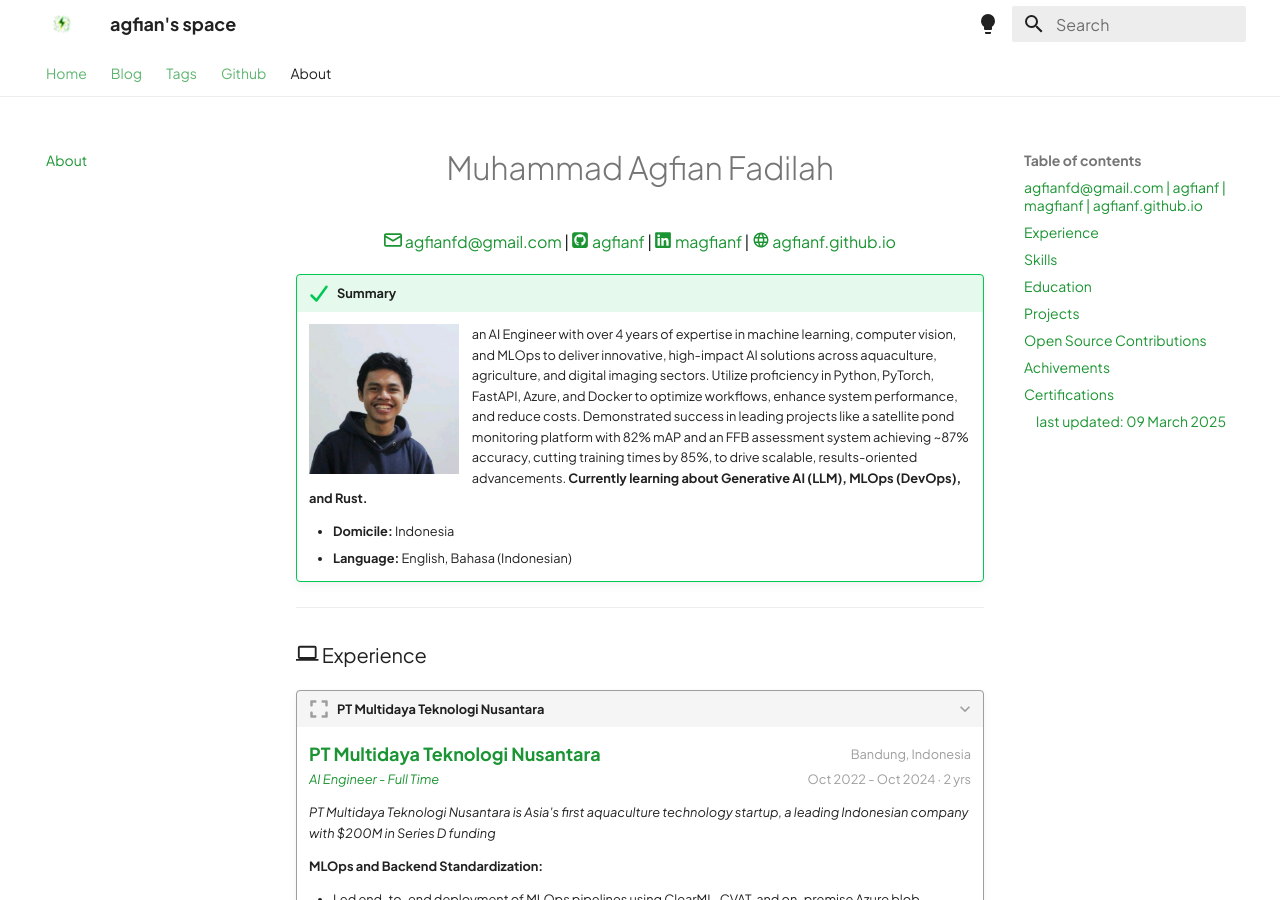
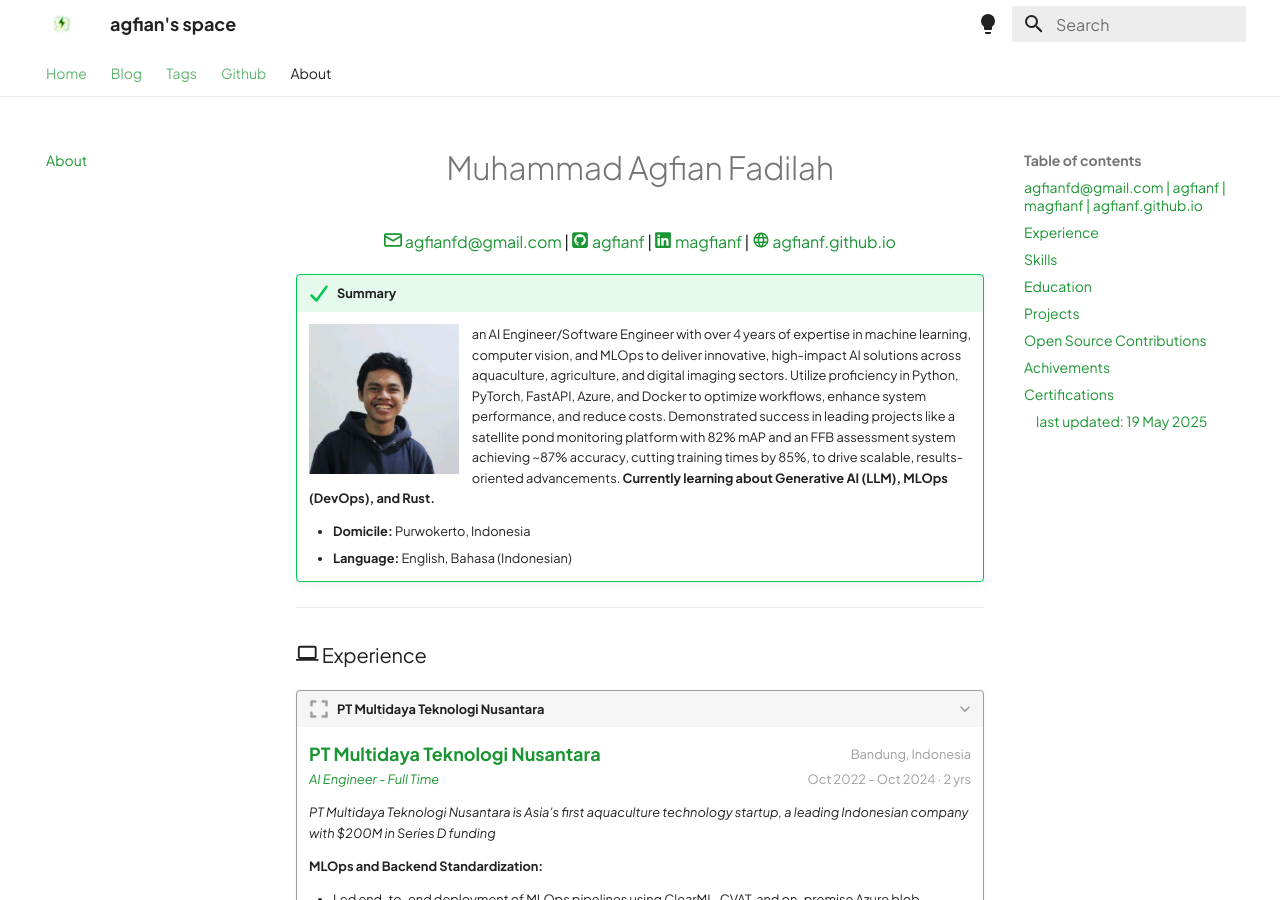
Before and after one commit to agfianf/agfianf.github.io, an MkDocs documentation site: the page built from docs/about.md, in a window 1280 px wide and 900 px high. Built offline with MkDocs 1.6.1 and Material for MkDocs 9.7.7, drawn with Linux system fonts in a browser that asks for light colours; some of the changed text lies outside the part shown.

```diff
--- a/docs/about.md
+++ b/docs/about.md
@@ -8,9 +8,9 @@
 
     ![Profile](./assets/profile.jpeg){ width=150px; align=left }
 
-    an AI Engineer with over 4 years of expertise in machine learning, computer vision, and MLOps to deliver innovative, high-impact AI solutions across aquaculture, agriculture, and digital imaging sectors. Utilize proficiency in Python, PyTorch, FastAPI, Azure, and Docker to optimize workflows, enhance system performance, and reduce costs. Demonstrated success in leading projects like a satellite pond monitoring platform with 82% mAP and an FFB assessment system achieving ~87% accuracy, cutting training times by 85%, to drive scalable, results-oriented advancements. **Currently learning about Generative AI (LLM), MLOps (DevOps), and Rust.**
+    an AI Engineer/Software Engineer with over 4 years of expertise in machine learning, computer vision, and MLOps to deliver innovative, high-impact AI solutions across aquaculture, agriculture, and digital imaging sectors. Utilize proficiency in Python, PyTorch, FastAPI, Azure, and Docker to optimize workflows, enhance system performance, and reduce costs. Demonstrated success in leading projects like a satellite pond monitoring platform with 82% mAP and an FFB assessment system achieving ~87% accuracy, cutting training times by 85%, to drive scalable, results-oriented advancements. **Currently learning about Generative AI (LLM), MLOps (DevOps), and Rust.**
 
-    - **Domicile:** Indonesia
+    - **Domicile:** Purwokerto, Indonesia
     - **Language:** English, Bahasa (Indonesian)
 
 ---
@@ -177,6 +192,7 @@
 ---
 ### :material-certificate: Certifications
 
+- [2025 | DevOps Engineer - DigitalSkola (012/BC/GRD/DOE6/V/2025)](https://drive.google.com/file/d/1VN5KjvTYLpxa8XY6ACDTU2pj3CB6rWv-/view?usp=sharing)
 - [2025 | Foundation of Generative AI - Udacity](https://www.udacity.com/certificate/e/ab60ea62-b7bc-11ef-acc3-fbedadd56ebf)
 - [2022 | Getting Started with AI on Jetson Nano - NVIDIA](https://learn.nvidia.com/certificates?id=mi2VjetmSkCQThO5Qwo6Lg)
 - [2021 | Cloud Practitioner Essentials](https://www.dicoding.com/certificates/MRZMGRM60ZYQ)
@@ -187,7 +203,7 @@
 
 ---
 
-##### _last updated: 09 March 2025_ { align=right }
+##### _last updated: 19 May 2025_ { align=right }
 
 <!--
 
--- a/pyproject.toml
+++ b/pyproject.toml
@@ -6,5 +6,5 @@
 requires-python = ">=3.12"
 dependencies = [
     "mkdocs-glightbox>=0.4.0",
-    "mkdocs-material>=9.5.50",
+    "mkdocs-material>=9.6.14",
 ]
```
Also changed, not shown: other parts of docs/about.md (+26 -11 lines), 2 other files.
